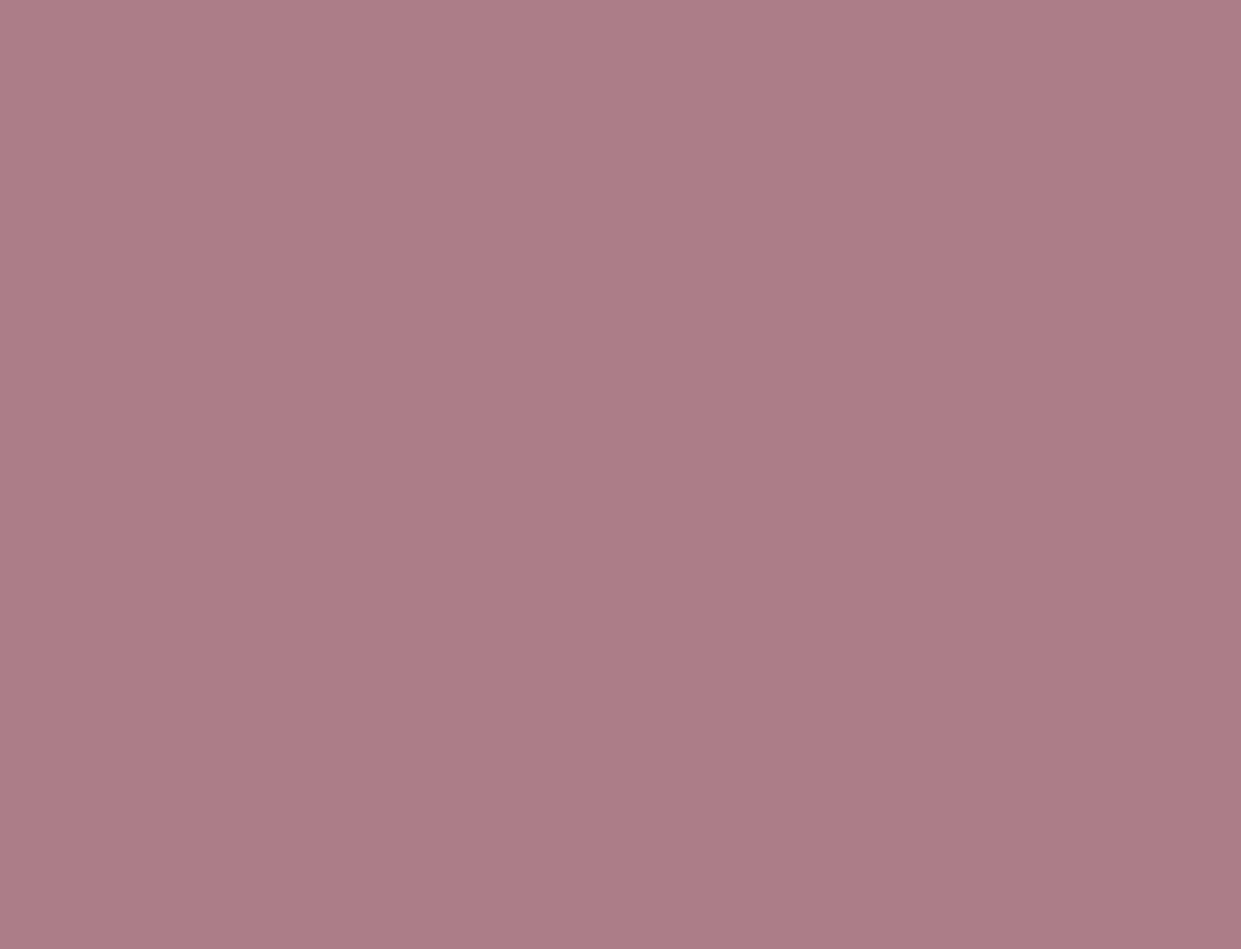
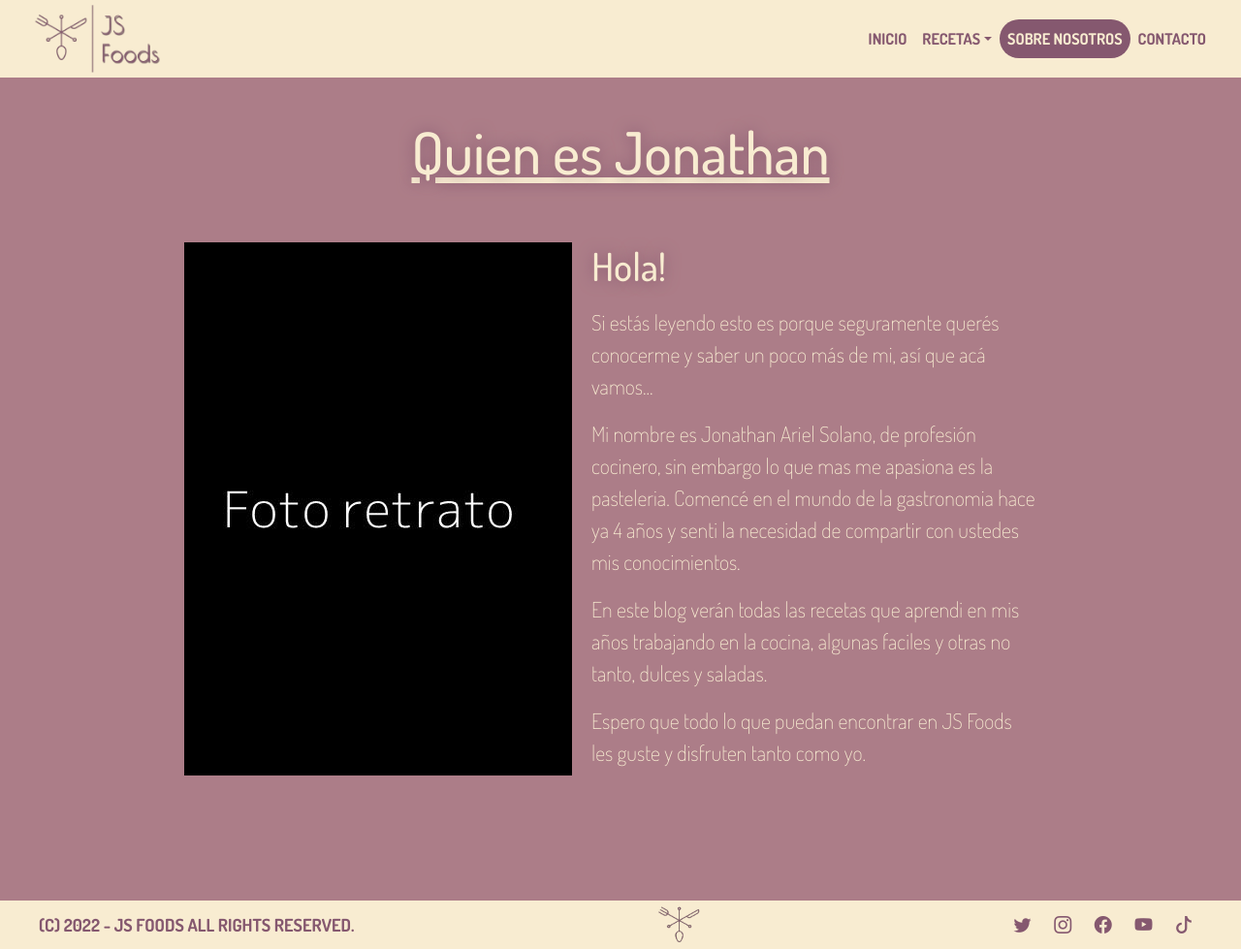
Before and after one commit to JoniSolano/SolanoJonathanProyecto, a plain HTML site: page pages/sobre-nosotros.html in a window 1280 px wide. Shown: the whole page at 97% size. Before the commit the page ends 800 px from the top, so only its background shows below. Drawn offline with nearby package versions, Linux system fonts and the light colour scheme.

Commit message:
completamos pag sobre nosotros y estilizamos

```diff
--- a/css/main.css
+++ b/css/main.css
@@ -93,6 +93,27 @@ h2{
     background-color: #000000;
     border-radius: 16px;
 }
+
+
+/* Estilado pag sobre nosotros */
+.sobremi{
+    display: flex;
+    flex-direction: row;
+    align-items: center;
+}
+
+.sobremi div{
+    color: #F8ECD1;
+    font-size: 22px;
+    font-weight: lighter;
+    padding: 20px;
+}
+
+.sobremi h2{
+    text-align: left;
+    padding: 10px 0;
+}
+
 
 /* Estilado pag contacto */
 .conteiner-formulario{
--- a/pages/sobre-nosotros.html
+++ b/pages/sobre-nosotros.html
@@ -20,7 +20,81 @@
     <title>Sobre nosotros - Foods JS</title>
 </head>
 <body>
+    <nav class="navbar navbar-expand-md py-0 px-3 animate__animated animate__fadeInDown">
+        <div class="container-fluid">
+            <a class="navbar-brand" href="../index.html">
+                <img src="../img/logo.png" alt="">
+            </a>
 
+            <button class="navbar-toggler" type="button" data-bs-toggle="collapse" data-bs-target="#menu" aria-controls="navbarSupportedContent" aria-expanded="false" aria-label="Toggle navigation">
+              <span class="navbar-toggler-icon"></span>
+            </button>
+
+            <div class="collapse navbar-collapse" id="menu">
+                <ul class="navbar-nav ms-auto">
+                    <li class="nav-item">
+                        <a class="nav-link" href="../index.html">Inicio</a>
+                    </li>
+                    <li class="nav-item dropdown">
+                        <a class="nav-link dropdown-toggle" href="#" id="navbarDropdown" role="button" data-bs-toggle="dropdown">Recetas</a>
+                        <ul class="dropdown-menu">
+                            <li>
+                                <a class="dropdown-item" href="recetas-saladas.html">Recetas saladas</a>
+                            </li>
+                            <li>
+                                <a class="dropdown-item" href="recetas-dulces.html">Recetas Dulces</a>
+                            </li>
+                        </ul>
+                    </li>
+                    <li class="nav-item">
+                        <a class="nav-link active" href="sobre-nosotros.html">Sobre Nosotros</a>
+                    </li>
+                    <li class="nav-item">
+                        <a class="nav-link" href="contacto.html">Contacto</a>
+                    </li>
+                </ul>
+            </div>
+        </div>
+    </nav>
+
+    <!-- Info sobre mi -->
+    <main>
+        <h1>Quien es Jonathan</h1>
+
+        <div class="sobremi">
+            <img src="../img/retrato.jpg" alt="fotoretrato" width="400px" height="550px">
+            <div>
+                <h2>Hola!</h2>
+                <p>Si estás leyendo esto es porque seguramente querés   conocerme y saber un poco más de mi, así que acá vamos...</p>
+                <p>Mi nombre es Jonathan Ariel Solano, de profesión cocinero, sin embargo lo que mas me apasiona es la pasteleria. Comencé en el mundo de la gastronomia hace ya 4 años y senti la necesidad de compartir con ustedes mis conocimientos.</p>
+                <p>En este blog verán todas las recetas que aprendi en mis años trabajando en la cocina, algunas faciles y otras no tanto, dulces y saladas.</p>
+                <p>Espero que todo lo que puedan encontrar en JS Foods les guste y disfruten tanto como yo.</p>
+            </div>
+        </div>
+    </main>
+
+
+    <footer class="animate__animated animate__fadeInUp">
+        <span>(C) 2022 - JS FOODS ALL RIGHTS RESERVED.</span>
+        <img src="../img/logo-icono.png" alt="">
+        <div>
+            <a href="https://www.twitter.com/" target="_blank">
+                <i class="bi bi-twitter"></i>
+            </a>
+            <a href="https://www.instagram.com/" target="_blank">
+                <i class="bi bi-instagram"></i>
+            </a>
+            <a href="https://www.facebook.com/" target="_blank">
+                <i class="bi bi-facebook"></i>
+            </a>
+            <a href="https://www.youtube.com/" target="_blank">
+                <i class="bi bi-youtube"></i>
+            </a>
+            <a href="https://www.tiktok.com/" target="_blank">
+                <i class="bi bi-tiktok"></i>
+            </a>
+        </div>
+    </footer>
 
     <!-- Link JS boostrap -->
     <script src="https://cdn.jsdelivr.net/npm/bootstrap@5.2.2/dist/js/bootstrap.bundle.min.js" integrity="sha384-OERcA2EqjJCMA+/3y+gxIOqMEjwtxJY7qPCqsdltbNJuaOe923+mo//f6V8Qbsw3" crossorigin="anonymous"></script>
```
